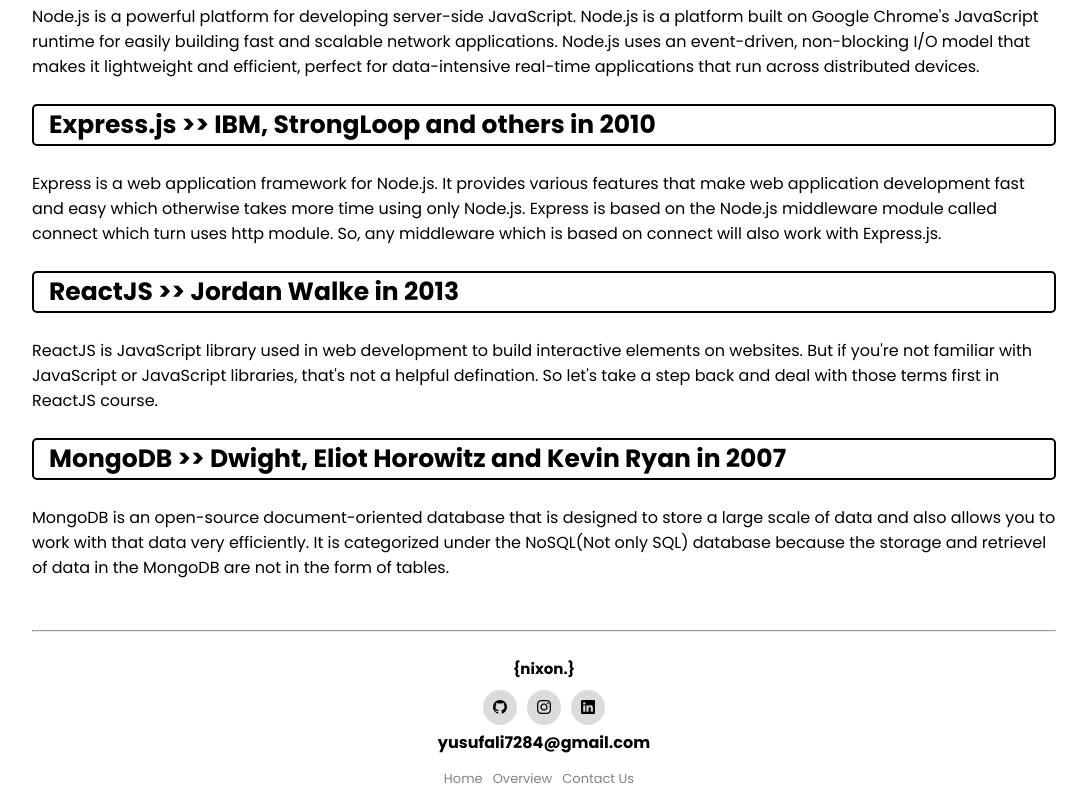
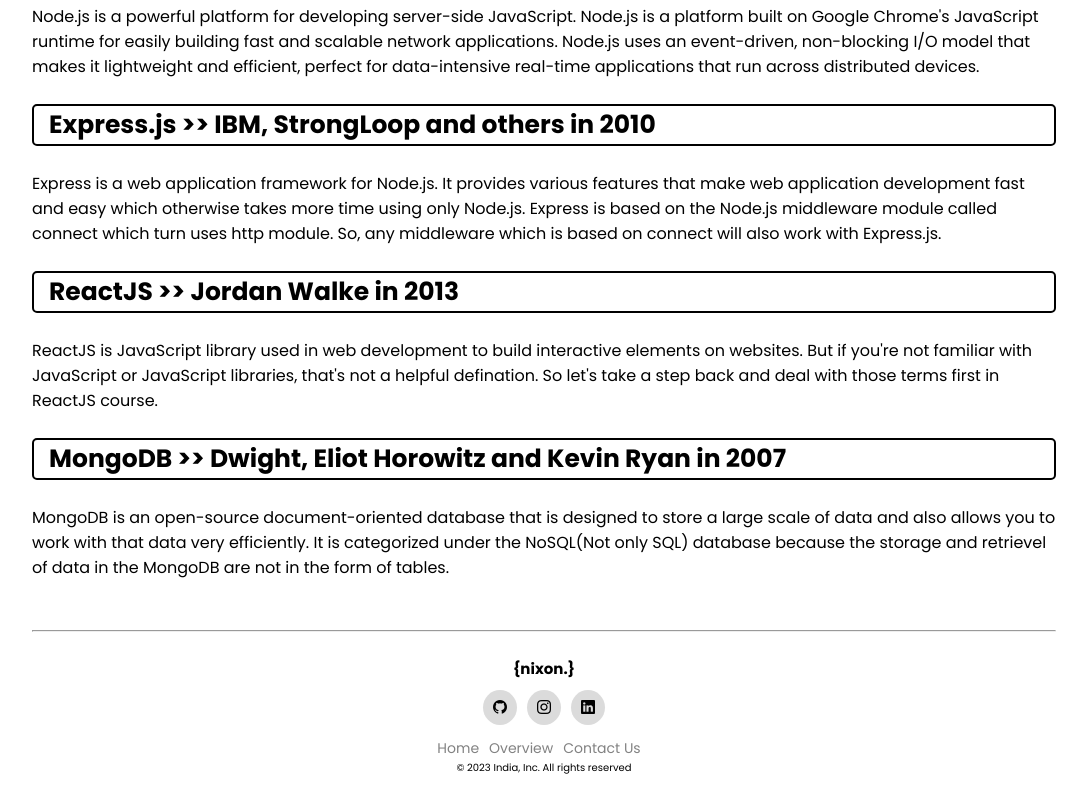
Before and after one commit to yusufali39/nixon-mern, a plain HTML site: page index.html in a window 1280 px wide. Shown: the part 965-1765 px from the top of the page, without its empty margins (96-1183 px from the left). Drawn offline with nearby package versions, Linux system fonts and the light colour scheme.

Commit message:
improvement in footer

```diff
--- a/index.html
+++ b/index.html
@@ -66,12 +66,12 @@
                 <i class="bi bi-linkedin"></i>
             </a>
         </div>
-        <h4>yusufali7284@gmail.com</h4>
         <ul>
             <li><a href="#header">Home</a></li>
             <li><a href="#header">Overview</a></li>
             <li><a href="mailto:yusufali7284@gmail.com?subject=RegardingNixon&body=HeyNixon">Contact Us</a></li>
         </ul>
+        <p>&copy 2023 India, Inc. All rights reserved</p>
     </footer>
 </body>
 </html>
--- a/style.css
+++ b/style.css
@@ -245,7 +245,7 @@ footer ul li {
 
 footer ul li a {
     text-decoration: none;
-    font-size: 13px;
+    font-size: 14px;
     color: rgb(130, 130, 130);
     transition: .3s linear;
 }
@@ -256,6 +256,9 @@ footer ul li a:hover {
     color: #fff;
 }
 
+footer p{
+    font-size: 10px;
+}
 /* media queries */
 
 @media screen and (max-width:1180px) {
@@ -402,11 +405,11 @@ header .header_bx nav .menu_hum ul {
     position: absolute;
     top: -300px;
     right: 200%;
-    width: 200px;
+    width: 160px;
     background: #2d3133;
     border-radius: 10px;
     z-index: 9999999999999;
-    transition: 0.5s linear;
+    transition: 0.2s linear;
 }
 
 header .header_bx nav .menu_hum ul li a:hover{
```
